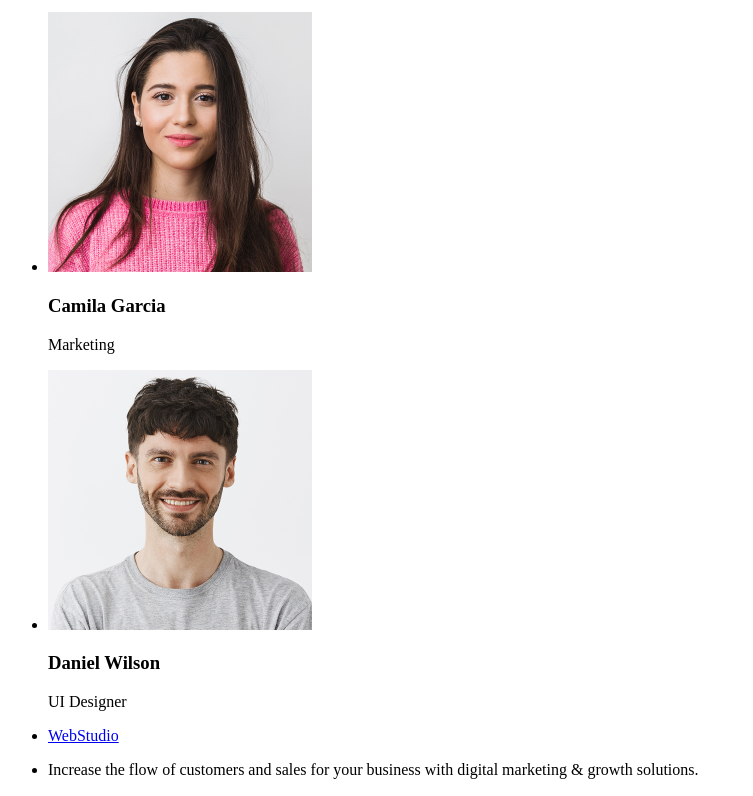
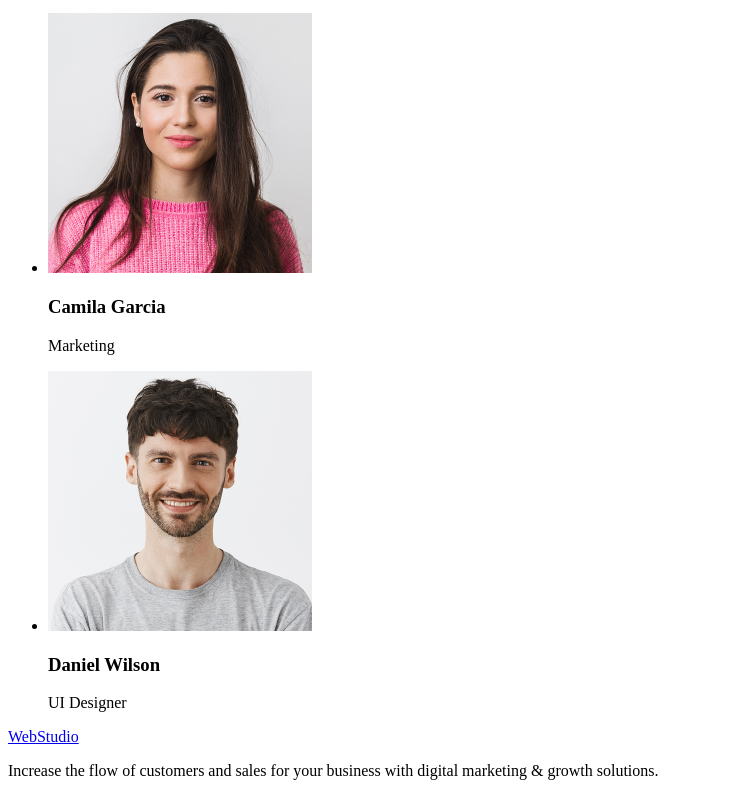
Before and after one commit to pancheshnyi/goit-markup-hw-01, a plain HTML site: page index.html in a window 1280 px wide. Shown: the part 1362-2158 px from the top of the page, without its empty margins (0-753 px from the left). Drawn offline with Linux system fonts and the light colour scheme.

Commit message:
dz1_final

```diff
--- a/index.html
+++ b/index.html
@@ -34,6 +34,7 @@
       </section>
 
       <section>
+        <h2>Section 2</h2>
         <ul>
           <li>
             <h3>Strategy</h3>
@@ -68,7 +69,6 @@
 
       <section>
         <h2>Our Team</h2>
-        <h2>Section 2</h2>
 
         <ul>
           <li>
@@ -100,15 +100,11 @@
     </main>
 
     <footer>
-      <ul>
-        <li><a href="./index.html">WebStudio</a></li>
-        <li>
-          <p>
-            Increase the flow of customers and sales for your business with
-            digital marketing & growth solutions.
-          </p>
-        </li>
-      </ul>
+      <a href="./index.html">WebStudio</a>
+      <p>
+        Increase the flow of customers and sales for your business with digital
+        marketing & growth solutions.
+      </p>
     </footer>
   </body>
 </html>
```
